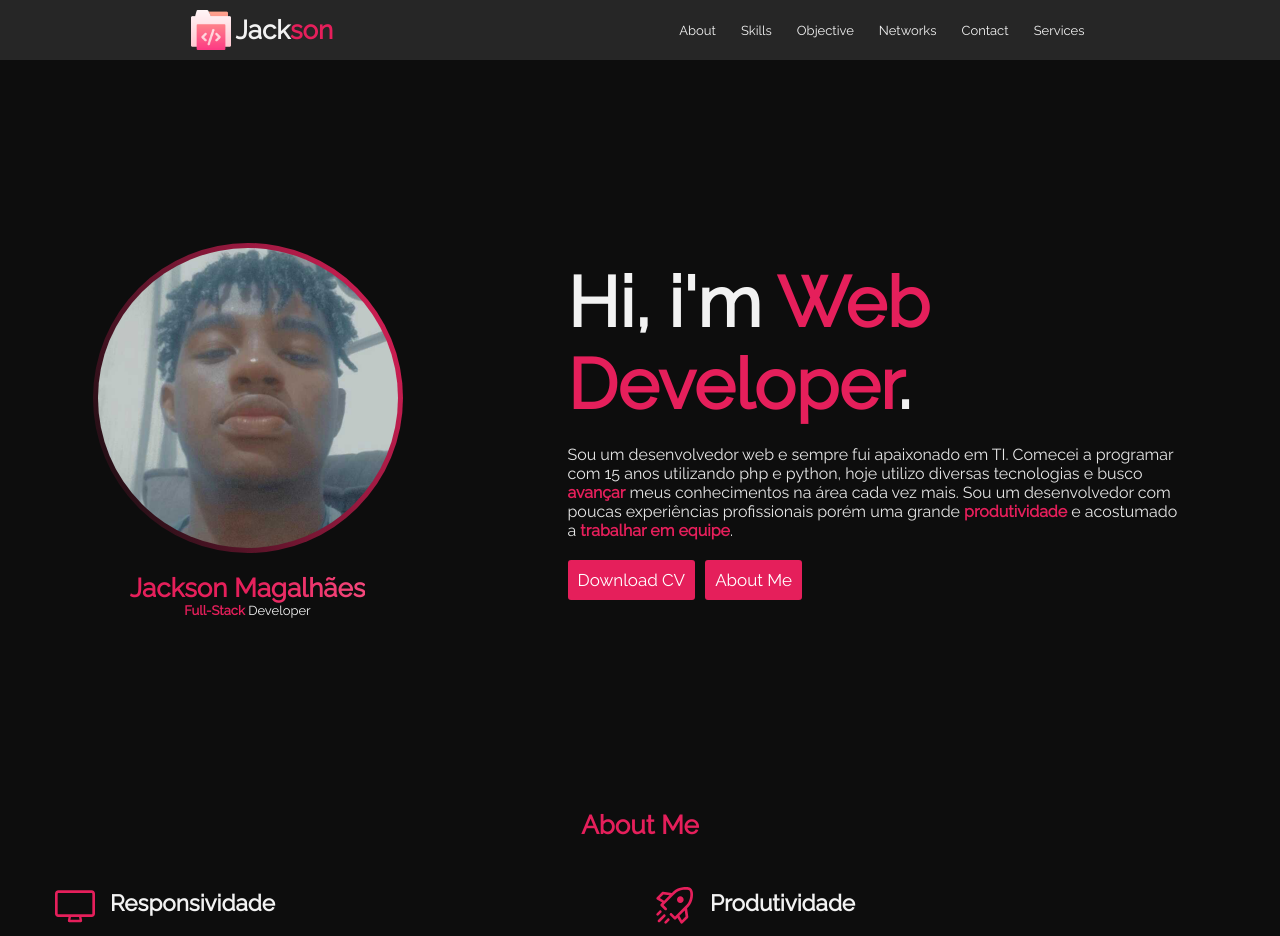
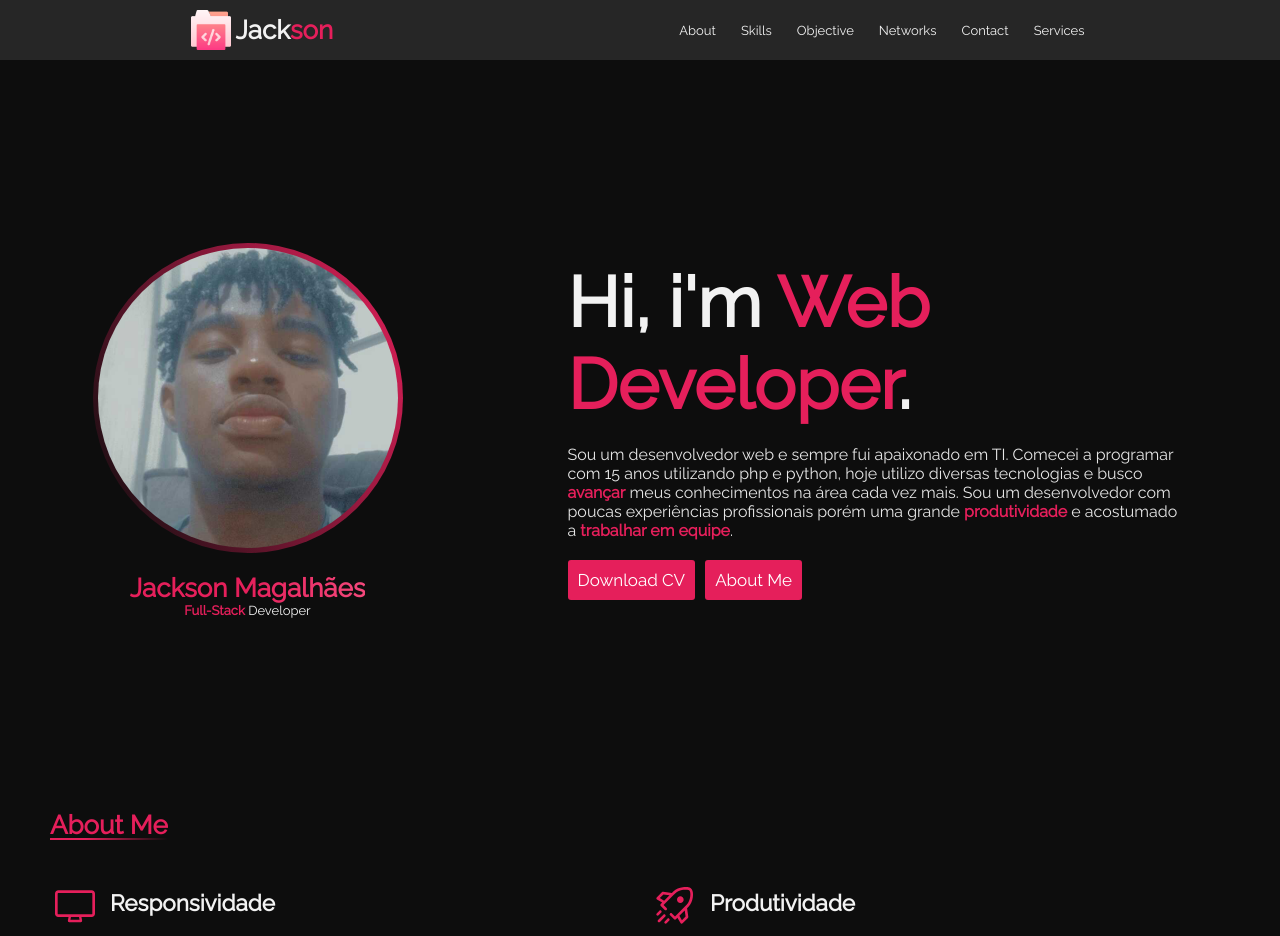
Before and after one commit to Jackson-SM/Portfolio, a React (Vite) app: page / in a window 1280 px wide. Shown: the top 936 px of the page. Built offline with nearby package versions, Linux system fonts and the light colour scheme.

Commit message:
feat: Section about me skill cards finished

```diff
--- a/src/pages/Home/components/SectionAboutMe/styles.ts
+++ b/src/pages/Home/components/SectionAboutMe/styles.ts
@@ -1,3 +1,4 @@
+import { TextColor } from '../../../../components/TextColor';
 import { styled } from '../../../../config/stitches.config';
 
 export const ContainerSectionAboutMe = styled('div', {
@@ -7,7 +8,27 @@ export const ContainerSectionAboutMe = styled('div', {
 export const TopSectionAboutMe = styled('div', {
   display: 'flex',
   alignItems: 'center',
-  justifyContent: 'center',
+  paddingLeft: 40,
+
+  '& h1': {
+    position: 'relative',
+
+    overflow: 'hidden',
+
+    '&::before': {
+      content: '',
+
+      position: 'absolute',
+
+      height: '100%',
+      width: '100%',
+
+      left: 0,
+      top: '94%',
+
+      background: 'linear-gradient(to right, $primary 30%, transparent)',
+    },
+  },
 });
 
 export const ContainerSkillsIndividualCards = styled('div', {
```
